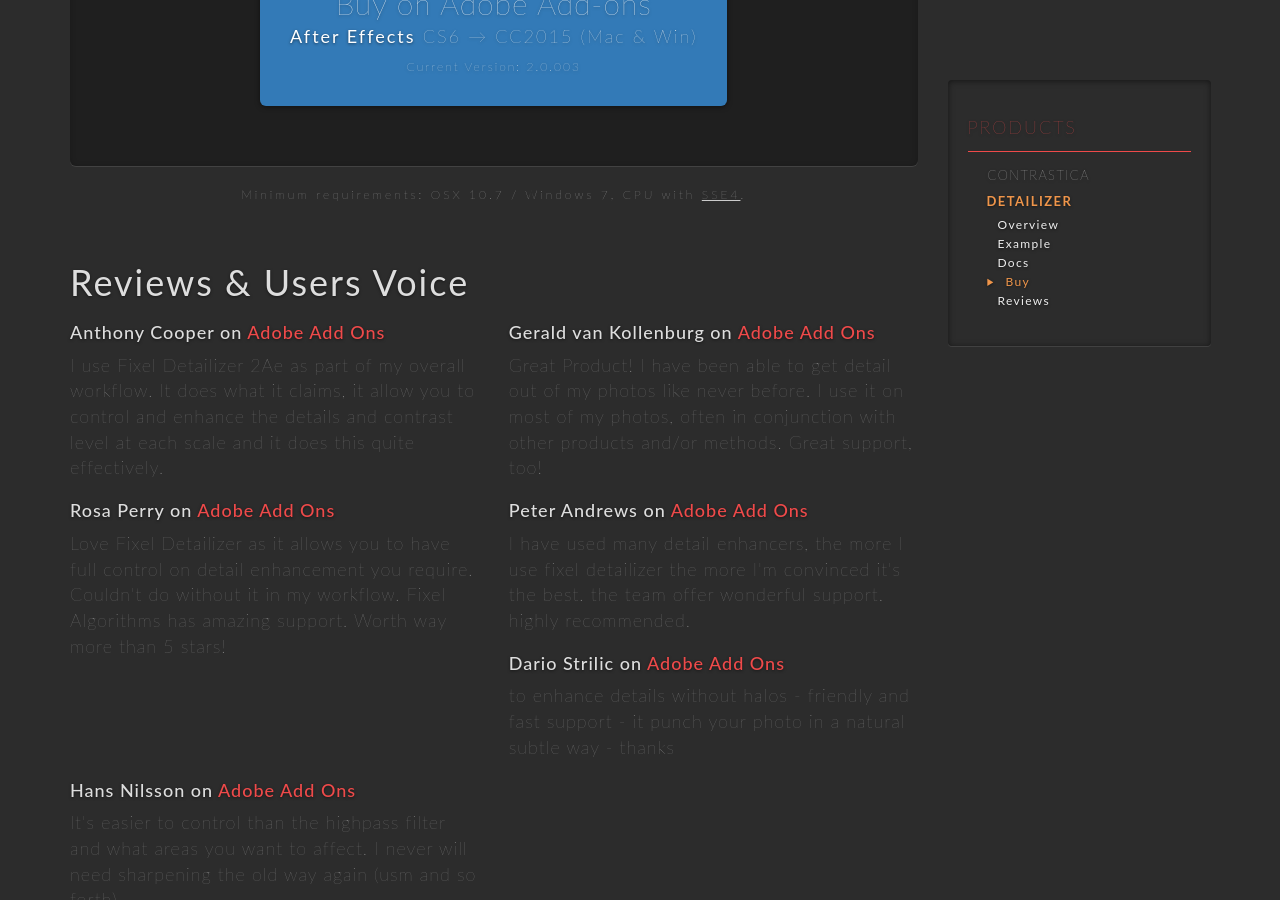
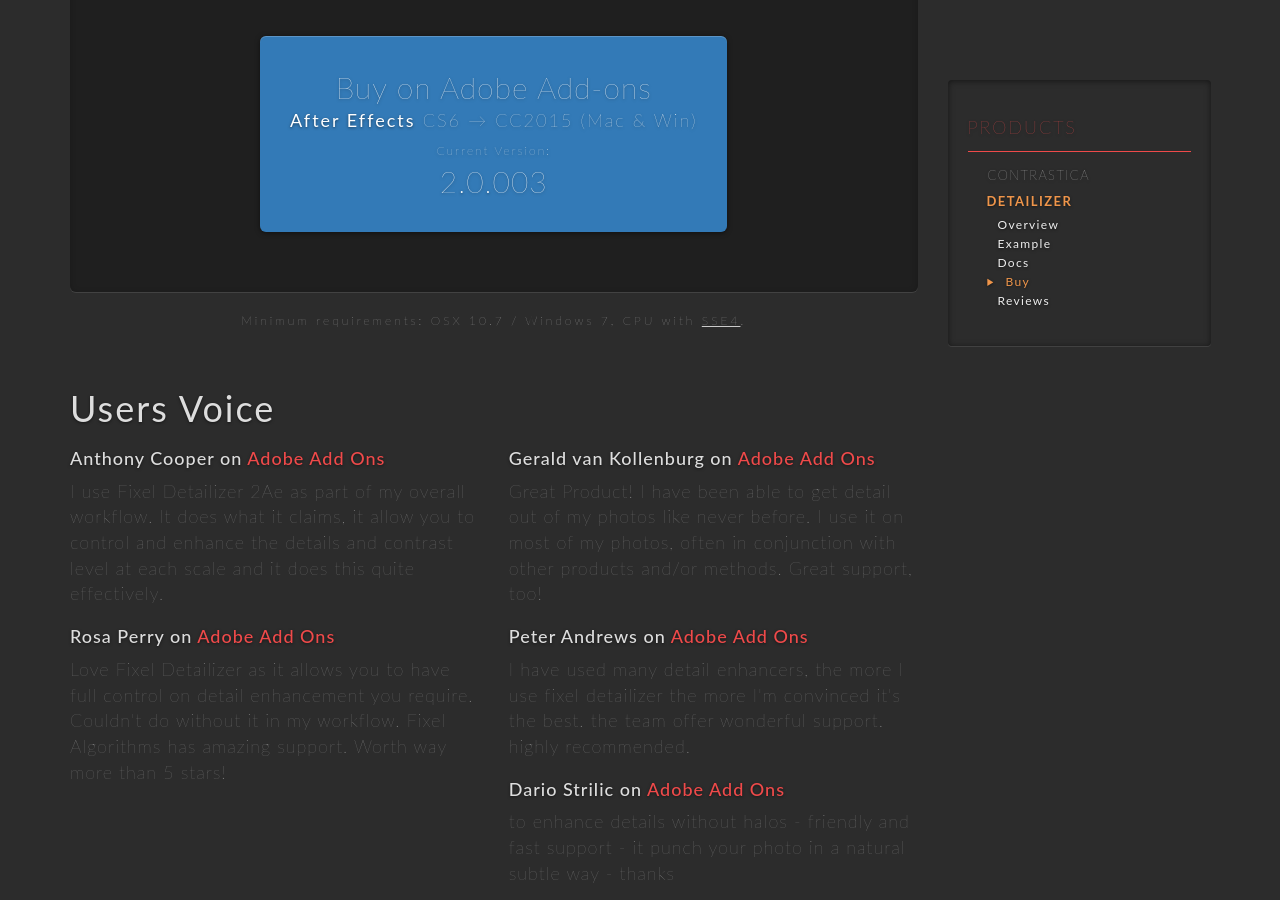
Before and after one commit to FixelAlgorithmsTeam/fixel, a Jekyll site: the page built from products/detailizer/index.html, in a window 1280 px wide and 900 px high, scrolled down 4705 px. Built offline with Jekyll 4.4.1, drawn with Linux system fonts in a browser that asks for light colours; nearby versions of some CDN libraries; comment, search, counter and statistics services are not loaded.

Commit message:
Update index.html
Fixed missing <span>

```diff
--- a/products/detailizer/index.html
+++ b/products/detailizer/index.html
@@ -79,6 +79,7 @@
 
 				<hr class="hr-products" style="margin-top: 50px; margin-bottom:50px">
 			</section>
+
 			<section id="detailizer-screenshot">
 				<div class="row">
 					<img src="images/detailizer.png" alt="detailizer Interface Screenshot" width="630" height="380" class="img-responsive img-rounded img-center img-shadow" property="image"/>
@@ -112,28 +113,28 @@
 
 			<section style="margin-top: 60px; margin-bottom:10px" id="detailizer-buy">
 				<div class="highlight-box text-center">
-					<!-- <h4 class="home-title">Fixel Detailizer <span class="software-version" property="softwareVersion">(2.0.006)</span></h4> -->
+				<!-- <h4 class="home-title">Fixel Detailizer <span class="software-version" property="softwareVersion">(2.0.006)</span></h4> -->
 					<h4 class="home-title">Fixel Detailizer 2</h4>
 					<p class="product-subtitle small" property="offers" typeof="Offer">Multiplatform License <span property="price">$29.99</span><meta property="priceCurrency" content="USD"/></p>
 
 					<a href="http://sites.fastspring.com/barranca/product/fixeldetailizer2ps" target="_blank" class="btn btn-primary-red btn-buy" role="button" property="downloadUrl">
-						Buy here <span class="cs6cc"><span class="b">Photoshop</span> CS6 &rarr; CC2015.5 <br class="visible-xs"> <span property="operatingSystem">(Mac & Win)</span></span><span class="cs6cc" style="font-size:40%; margin-top:10px">Current Version: <span property="softwareVersion">2.5.000</span>
+						Buy here <span class="cs6cc"><span class="b">Photoshop</span> CS6 &rarr; CC2015.5 <br class="visible-xs"> <span property="operatingSystem">(Mac & Win)</span></span><span class="cs6cc" style="font-size:40%; margin-top:10px">Current Version: </span><span property="softwareVersion">2.5.000</span>
 					</a>
 
 					<a href="https://creative.adobe.com/addons/products/2757" target="_blank" class="btn btn-primary btn-buy" role="button" property="downloadUrl">
-						Buy on Adobe Add-ons <span class="cs6cc"><span class="b">Photoshop</span> CS6 &rarr; CC2015.5 <br class="visible-xs"> <span property="operatingSystem">(Mac & Win)</span></span><span class="cs6cc" style="font-size:40%; margin-top:10px">Current Version: <span property="softwareVersion">2.5.000</span>
+						Buy on Adobe Add-ons <span class="cs6cc"><span class="b">Photoshop</span> CS6 &rarr; CC2015.5 <br class="visible-xs"> <span property="operatingSystem">(Mac & Win)</span></span><span class="cs6cc" style="font-size:40%; margin-top:10px">Current Version: </span><span property="softwareVersion">2.5.000</span>
 					</a>
 
                     <a href="https://creative.adobe.com/addons/products/2344" target="_blank" class="btn btn-primary btn-buy" role="button" property="downloadUrl">
-                        Buy on Adobe Add-ons <span class="cs6cc"><span class="b">After Effects</span> CS6 &rarr; CC2015 <br class="visible-xs"><span property="operatingSystem">(Mac & Win)</span></span><span class="cs6cc" style="font-size:40%; margin-top:10px">Current Version: <span property="softwareVersion">2.0.003</span>
+                        Buy on Adobe Add-ons <span class="cs6cc"><span class="b">After Effects</span> CS6 &rarr; CC2015 <br class="visible-xs"><span property="operatingSystem">(Mac & Win)</span></span><span class="cs6cc" style="font-size:40%; margin-top:10px">Current Version: </span><span property="softwareVersion">2.0.003</span>
 					</a>
 				</div>
 			</section>
 
 			<p class="author-caption" style="text-align: center; margin-bottom:60px">Minimum requirements: OSX 10.7 / Windows 7, CPU with <a href="http://en.wikipedia.org/wiki/SSE4#Supporting_CPUs" target="_blank" style="color: #ddd; text-decoration:underline">SSE4</a>.</p>
 
-			<section style="margin-top: 60px; margin-bottom:10px" id="detailizer-reviews">
-				<h1>Reviews & Users Voice</h1>
+			<section id="detailizer-reviews">
+				<h1>Users Voice</h1>
 				<div class="row">
 					<div class="col-sm-6">
 						<!-- <a href="http://www.davidebarranca.com/?p=2614" title="Introducing Detailizer" target="_blank" class="hide-text detailizer-doc-sprite detailizer-intro pull-left img-circle img-documentation">Introducing Detailizer</a> -->
```
